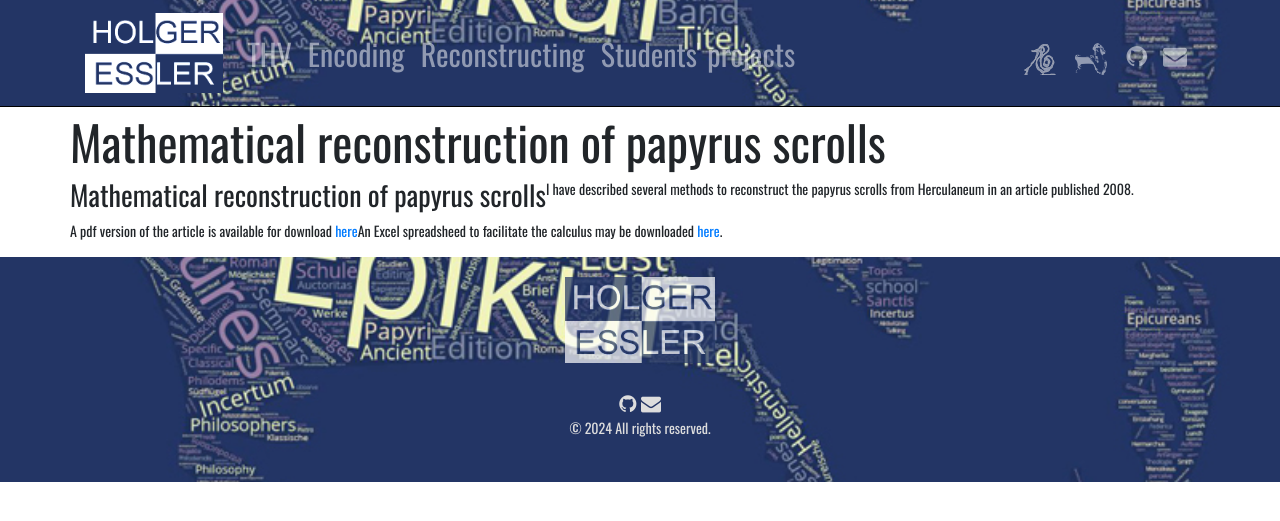
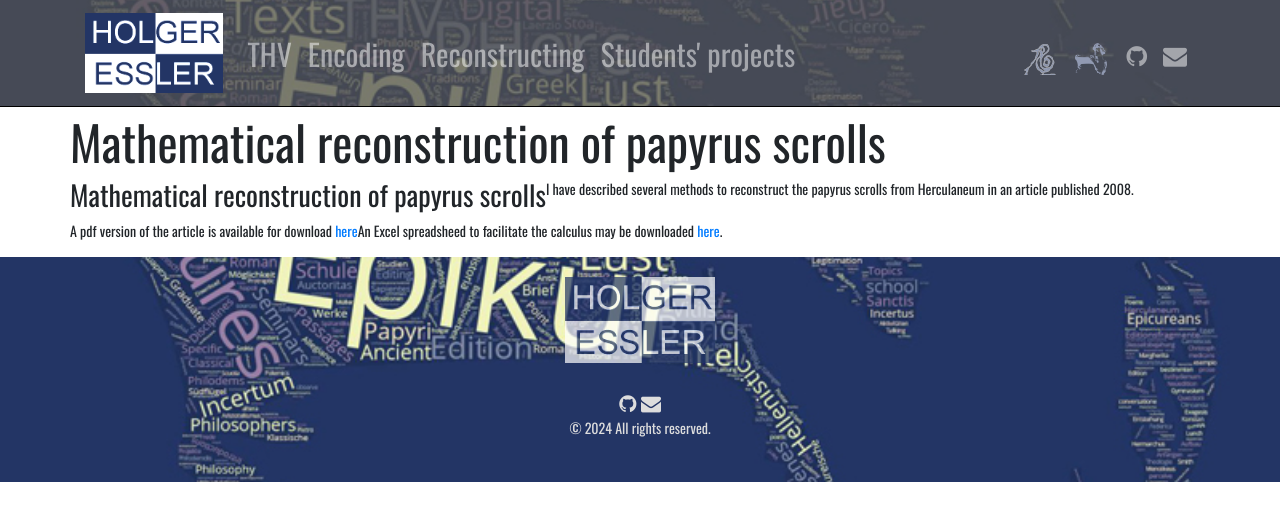
Before and after one commit to HolgerEssler/HolgerEssler.github.io, a Jekyll site: the page built from mathRec.html, in a window 1280 px wide. Shown: the top 521 px of the page. Built offline with Jekyll 4.4.1, drawn with Linux system fonts in a browser that asks for light colours; nearby versions of some CDN libraries.

Commit message:
Update main.css

```diff
--- a/css/main.css
+++ b/css/main.css
@@ -83,7 +83,7 @@ li {
 
 .min-frontpage {
   /* The image used */
-  background-image: url("../images/800x409_wordcloud.jpeg");
+  background-image: url("../images/background.jpeg");
   /* Center and scale the image nicely */
   background-position: center;
   background-repeat: no-repeat;
```
